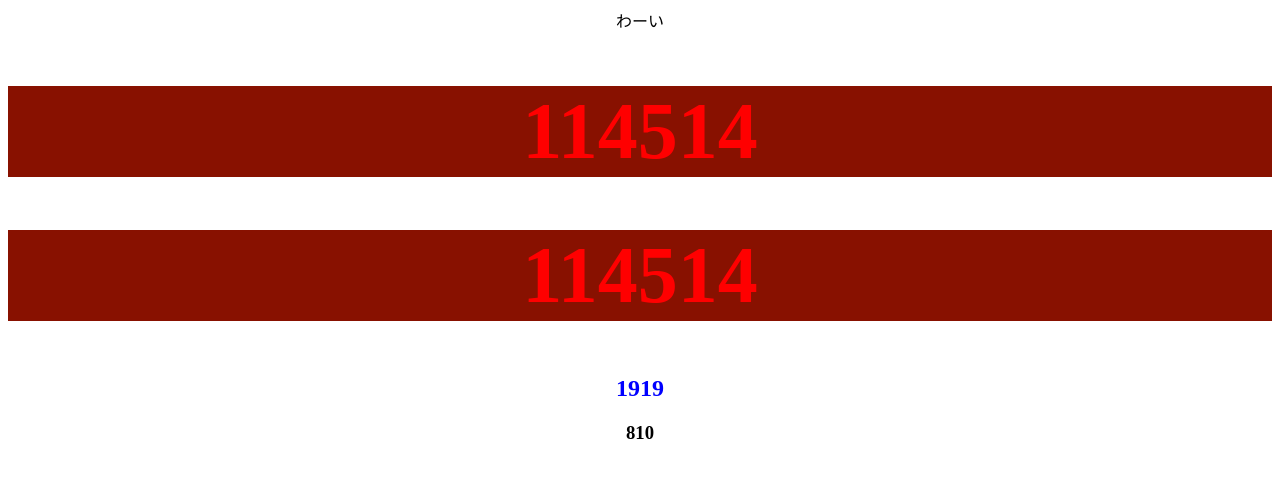
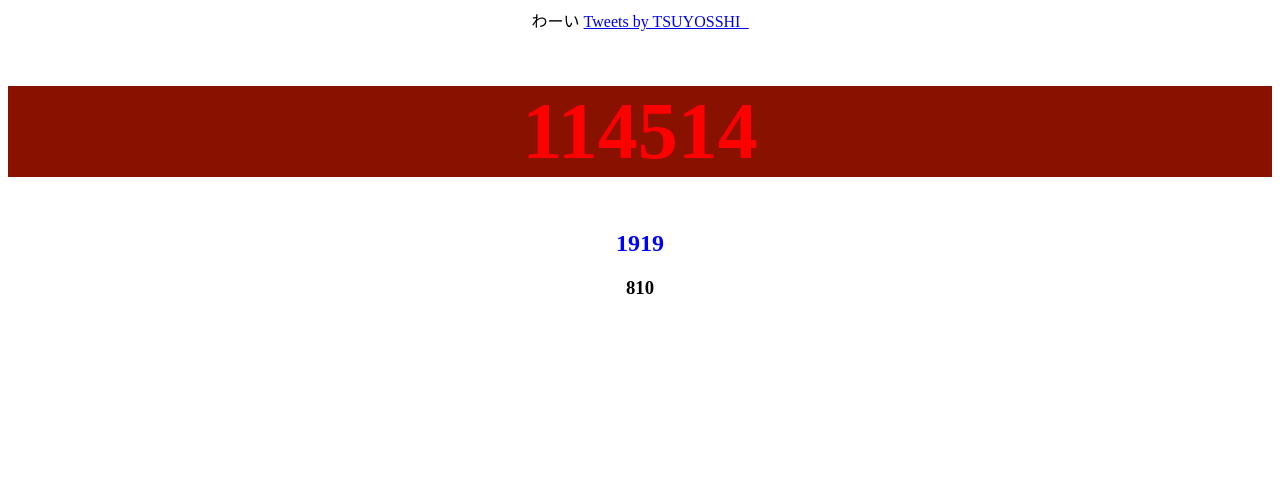
Before and after one commit to tsuyosshi/tsuyosshi.github.io, a plain HTML site: page index.html in a window 1280 px wide. Drawn offline with Linux system fonts and the light colour scheme.

Commit message:
自分のツイート一覧の表示

```diff
--- a/index.html
+++ b/index.html
@@ -7,7 +7,7 @@
 </head>
 <body>
 わーい
-<h1>114514</h1>
+<a class="twitter-timeline" data-height="200" data-theme="dark" href="https://twitter.com/TSUYOSSHI_">Tweets by TSUYOSSHI_</a> <script async src="//platform.twitter.com/widgets.js" charset="utf-8"></script>
 <h1>114514</h1>
 <h2>1919</h2>
 <h3>810</h3>
```
